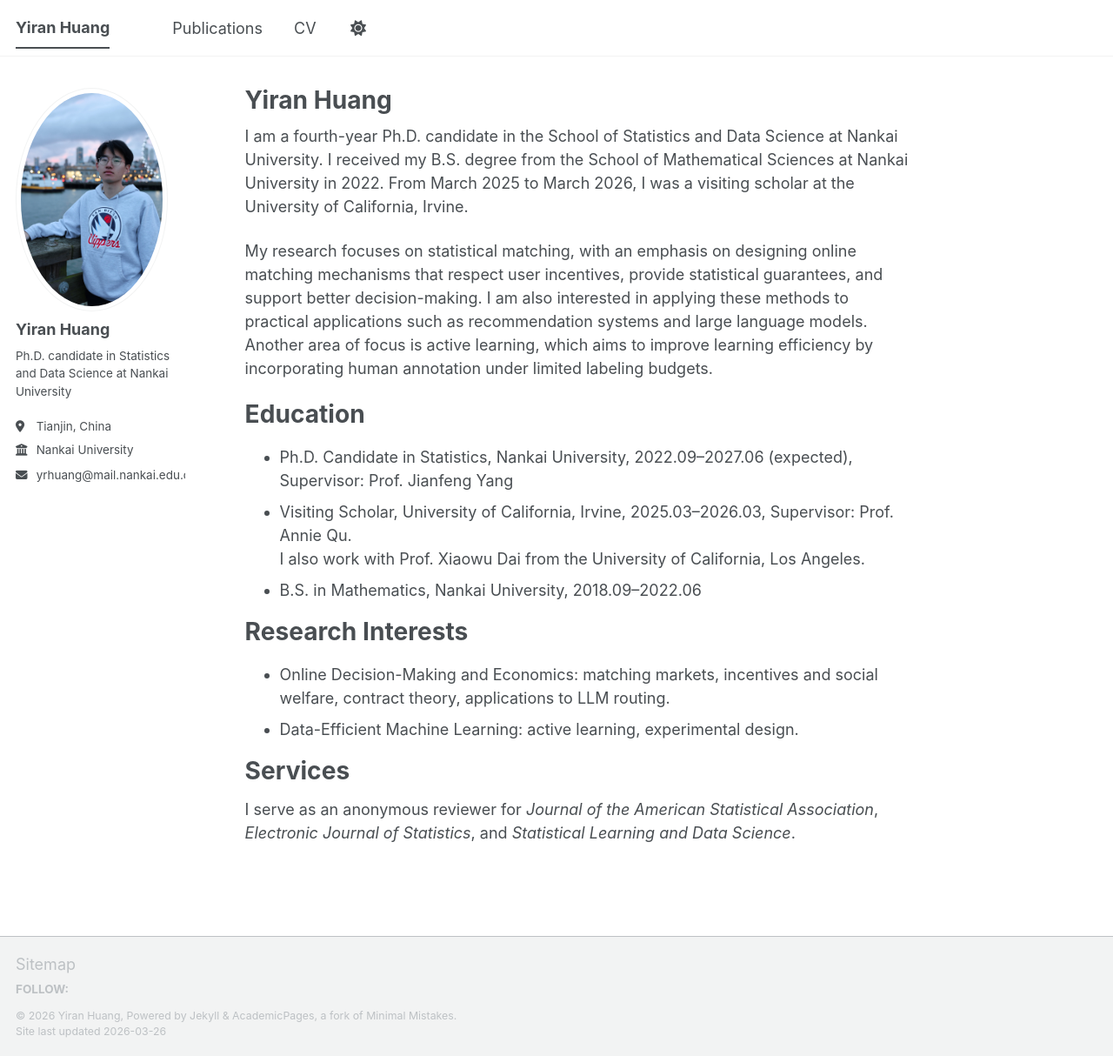
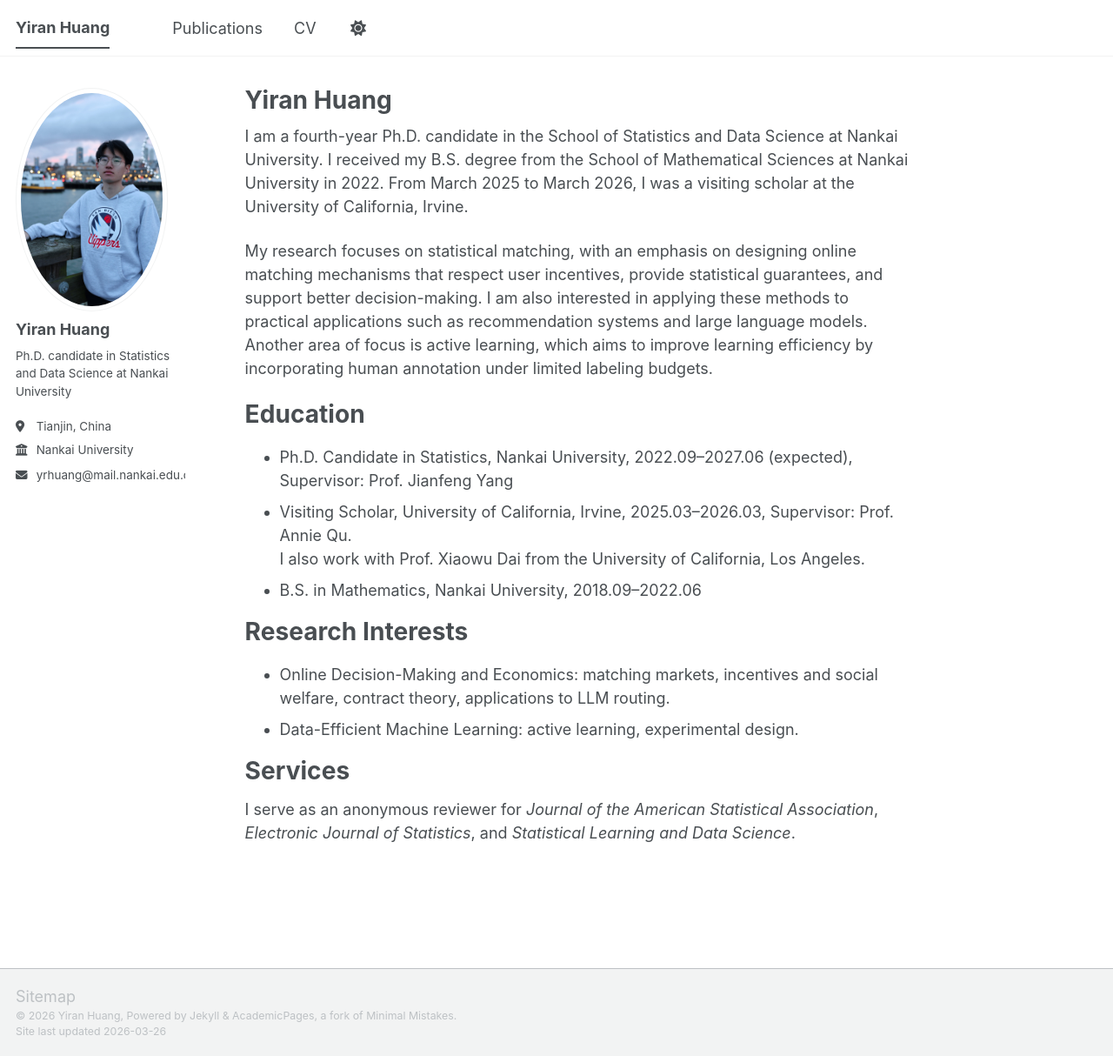
Before and after one commit to Yiran-Huang/Yiran-Huang.github.io, a Jekyll site: the page built from _pages/about.md, in a window 1280 px wide and 1214 px high. Shown: the whole window at 87% size. Built offline with Jekyll 4.4.1, drawn with Linux system fonts in a browser that asks for light colours; a script bundle is joined from its source files by our own code; library files that are not in the unit come from our copies.

Commit message:
Update footer.html

```diff
--- a/_includes/footer.html
+++ b/_includes/footer.html
@@ -1,5 +1,6 @@
 {% include base_path %}
 
+{% comment %}
 {% if site.author.github or site.author.bitbucket or site.atom_feed.hide != true %}
 <div class="page__footer-follow">
   <ul class="social-icons">
@@ -12,14 +13,13 @@
     {% if site.author.bitbucket %}
       <li><a href="https://bitbucket.org/{{ site.author.bitbucket }}"><i class="fab fa-bitbucket" aria-hidden="true"></i> Bitbucket</a></li>
     {% endif %}
-    {% comment %}
-      {% if site.atom_feed.hide != true %}
-      <li><a href="{% if site.atom_feed.path %}{{ site.atom_feed.path }}{% else %}{{ base_path }}/feed.xml{% endif %}"><i class="fa fa-fw fa-rss-square" aria-hidden="true"></i> {{ site.data.ui-text[site.locale].feed_label | default: "Feed" }}</a></li>
-      {% endif %}
-    {% endcomment %}
+    {% if site.atom_feed.hide != true %}
+    <li><a href="{% if site.atom_feed.path %}{{ site.atom_feed.path }}{% else %}{{ base_path }}/feed.xml{% endif %}"><i class="fa fa-fw fa-rss-square" aria-hidden="true"></i> {{ site.data.ui-text[site.locale].feed_label | default: "Feed" }}</a></li>
+    {% endif %}
   </ul>
 </div>
 {% endif %}
+{% endcomment %}
 
 <div class="page__footer-copyright">
   &copy; {{ site.time | date: '%Y' }} {{ site.name | default: site.title }}, {{ site.data.ui-text[site.locale].powered_by | default: "Powered by" }} <a href="https://jekyllrb.com" rel="nofollow">Jekyll</a> &amp; <a href="https://github.com/academicpages/academicpages.github.io">AcademicPages</a>, a fork of <a href="https://mademistakes.com/work/minimal-mistakes-jekyll-theme/" rel="nofollow">Minimal Mistakes</a>.<br />
```
